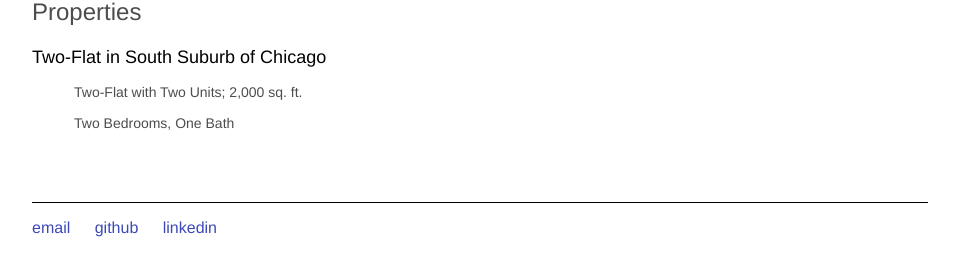
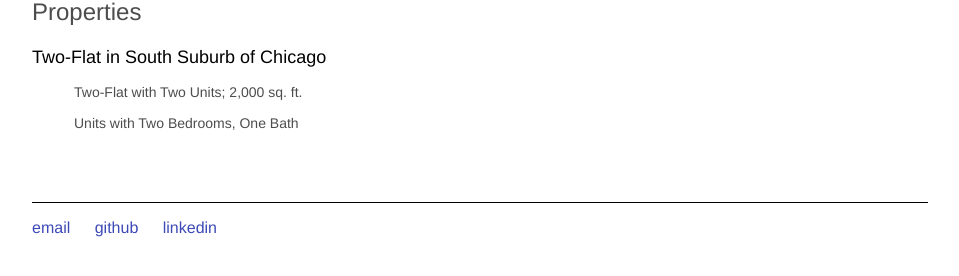
Before and after one commit to annaisgangolf/annaisgangolf.github.io, a Jekyll site: the page built from 100DoorsLLC/index.html, in a window 1280 px wide. Shown: the part 416-692 px from the top of the page, without its empty margins (160-1119 px from the left). Built offline with Jekyll 4.4.1, drawn with Linux system fonts in a browser that asks for light colours.

Commit message:
Update index.html

```diff
--- a/100DoorsLLC/index.html
+++ b/100DoorsLLC/index.html
@@ -16,7 +16,7 @@ sitemap:
 	<h1>Properties</h1>
 <p style="font-size:18px; color: black" >Two-Flat in South Suburb of Chicago
 <p style="font-size:14px; margin-left:3em; margin-right:10em; line-height: 1.2"> Two-Flat with Two Units; 2,000 sq. ft.</p>
-<p style="font-size:14px; margin-left:3em; margin-right:10em; line-height: 1.2"> Two Bedrooms, One Bath</p>
+<p style="font-size:14px; margin-left:3em; margin-right:10em; line-height: 1.2"> Units with Two Bedrooms, One Bath</p>
 <p></p>
 <br>
 <br>
```
